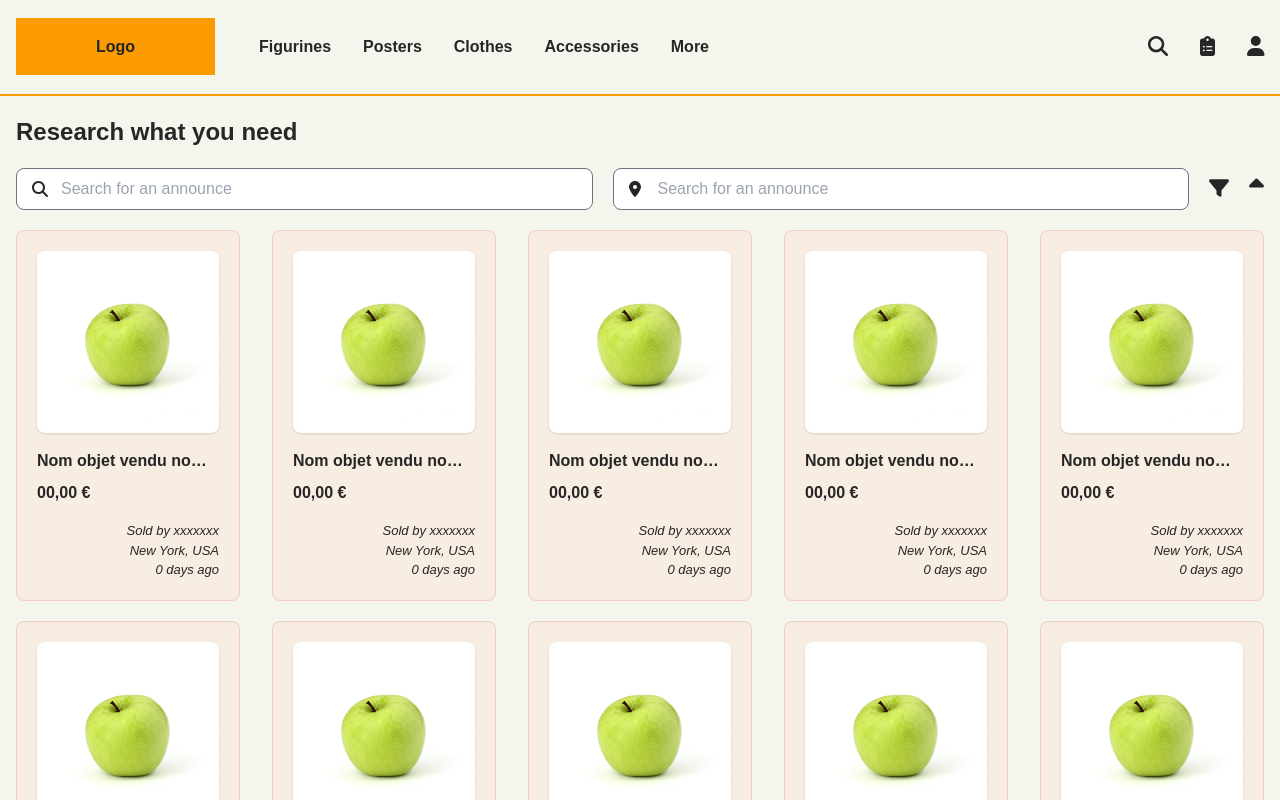
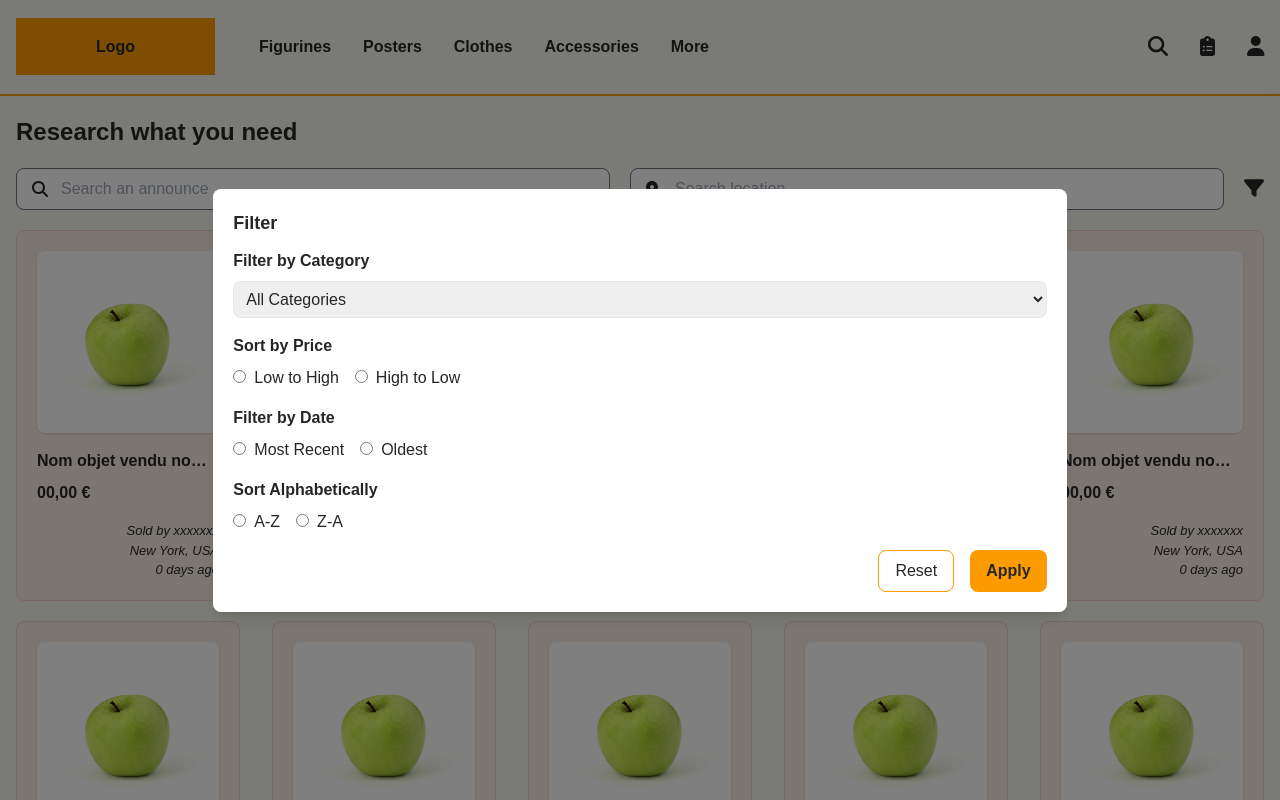
Before and after one commit to David-SDA/otaku-bazaar, a React (Create React App) app: page /search in a window 1280 px wide. Both pictures are taken after a click on the element 1256 px from the left and 189 px from the top of the page. Shown: the top 800 px of the page. Built offline with nearby package versions, Linux system fonts and the light colour scheme; data requests are answered from the project's data file.

Commit message:
Fin visuel de la page de recherche

```diff
--- a/src/components/pages/Search.jsx
+++ b/src/components/pages/Search.jsx
@@ -1,37 +1,54 @@
-import React from 'react';
+import React, { useState } from 'react';
 import SearchBarAnnounce from '../ui/SearchBarAnnounce';
 import SearchBarLocation from '../ui/SearchBarLocation';
 import SearchFilter from '../ui/SearchFilter';
-import SearchSort from '../ui/SearchSort';
 import AnnounceCard from '../ui/AnnounceCard';
+import SearchFiltersModal from '../ui/SearchFiltersModal';
 
 export default function Search(){
+    const [isModalOpen, setIsModalOpen] = useState(false);
+    const [filters, setFilters] = useState({
+        category: '',
+        priceSort: '',
+        sortByDate: '',
+        alphabeticalOrder: '',
+    });
+
+    function handleApplyFilters(newFilters) {
+        setFilters(newFilters);
+        setIsModalOpen(false);
+        console.log('Applied Filters:', newFilters);
+    }
+
     return (
         <>
             <h1 className='text-xl lg:text-2xl font-bold'>
                 Research what you need
             </h1>
-            <div className='my-5 flex justify-between'>
-                <div className='flex-grow mr-5'>
+            <div className='my-5 flex flex-wrap justify-between'>
+                <div className='flex-grow md:mr-5 w-full md:w-auto'>
                     <SearchBarAnnounce />
                 </div>
-                <div className='flex-grow mr-5'>
-                    <SearchBarLocation />
-                </div>
-                <div className='self-center mr-5'>
-                    <SearchFilter />
-                </div>
-                <div className='self-center'>
-                    <SearchSort />
+                <div className='flex-grow flex mt-5 md:mt-0'>
+                    <div className='flex-grow mr-5'>
+                        <SearchBarLocation />
+                    </div>
+                    <div className='self-center'>
+                        <SearchFilter onClick={() => setIsModalOpen(true)} />
+                    </div>
+
                 </div>
             </div>
-            <div className='flex flex-wrap gap-y-5 gap-x-5 justify-around sm:justify-between select-none'>
+            <div className='flex flex-wrap gap-y-5 gap-x-5 justify-around md:justify-between select-none'>
                 {
                     Array.from({length: 25}, (_, index) => (
                         <AnnounceCard key={index} />
                     ))
                 }
             </div>
+            {
+                isModalOpen && <SearchFiltersModal filters={filters} onClose={() => setIsModalOpen(false)} onApply={handleApplyFilters} />
+            }
         </>
     )
 }
--- a/src/components/ui/SearchBarAnnounce.jsx
+++ b/src/components/ui/SearchBarAnnounce.jsx
@@ -5,7 +5,7 @@ import { FontAwesomeIcon } from '@fortawesome/react-fontawesome';
 export default function SearchBarAnnounce() {
     return (
         <div className='relative'>
-            <input type='text' placeholder='Search for an announce' className='bg-white w-full ps-11 pe-5 py-2 border border-gray-500 rounded-lg' />
+            <input type='text' placeholder='Search an announce' className='bg-white w-full ps-11 pe-5 py-2 border border-gray-500 rounded-lg' />
             <FontAwesomeIcon icon={faMagnifyingGlass} className='absolute left-4 top-1/2 -translate-y-1/2' />
         </div>
     )
--- a/src/components/ui/SearchBarLocation.jsx
+++ b/src/components/ui/SearchBarLocation.jsx
@@ -5,7 +5,7 @@ import { FontAwesomeIcon } from '@fortawesome/react-fontawesome';
 export default function SearchBarLocation() {
     return (
         <div className='relative'>
-            <input type='text' placeholder='Search for an announce' className='bg-white w-full ps-11 pe-5 py-2 border border-gray-500 rounded-lg' />
+            <input type='text' placeholder='Search location' className='bg-white w-full ps-11 pe-5 py-2 border border-gray-500 rounded-lg' />
             <FontAwesomeIcon icon={faLocationDot} className='absolute left-4 top-1/2 -translate-y-1/2' />
         </div>
     )
--- a/src/components/ui/SearchFilter.jsx
+++ b/src/components/ui/SearchFilter.jsx
@@ -2,9 +2,9 @@ import React from 'react';
 import { faFilter } from '@fortawesome/free-solid-svg-icons';
 import { FontAwesomeIcon } from '@fortawesome/react-fontawesome';
 
-export default function SearchFilter(){
+export default function SearchFilter({onClick}){
     return (
-        <div className='cursor-pointer'>
+        <div onClick={onClick} className='cursor-pointer'>
             <FontAwesomeIcon icon={faFilter} size='lg' />
         </div>
     )
--- /dev/null
+++ b/src/components/ui/SearchFiltersModal.jsx
@@ -0,0 +1,91 @@
+import React, { useState } from 'react';
+import data from '../../db.json';
+
+export default function SearchFiltersModal({filters, onClose, onApply}){
+    const [category, setCategory] = useState(filters.category);
+    const [sortByDate, setSortByDate] = useState(filters.sortByDate);
+    const [alphabeticalOrder, setAlphabeticalOrder] = useState(filters.alphabeticalOrder);
+    const [priceSort, setPriceSort] = useState(filters.priceSort);
+
+    function applyFilters() {
+        onApply({
+            category,
+            sortByDate,
+            alphabeticalOrder,
+            priceSort,
+        })
+    }
+
+    function resetFilters() {
+        setCategory('');
+        setSortByDate('');
+        setAlphabeticalOrder('');
+        setPriceSort('');
+    }
+
+    return (
+        <div className='fixed inset-0 bg-black bg-opacity-50 flex justify-center items-center z-50'>
+            <div className='bg-white p-5 rounded-lg shadow-lg w-2/3'>
+                <h2 className='text-lg font-bold mb-3'>Filter</h2>
+                <div className='mb-4'>
+                    <label className='block font-bold mb-2'>Filter by Category</label>
+                    <select value={category} onChange={(e) => setCategory(e.target.value)} className='w-full border rounded-lg p-2'>
+                        <option value=''>All Categories</option>
+                        {
+                            data.categories.map((category) => (
+                                <option key={category.id} value={category.id}>{category.label}</option>
+                            ))
+                        }
+                    </select>
+                </div>
+                <div className='mb-4'>
+                    <label className='block font-bold mb-2'>Sort by Price</label>
+                    <div className='flex items-center space-x-4'>
+                        <label>
+                            <input type='radio' name='priceOrder' value='asc' checked={priceSort === 'asc'} onChange={(e) => setPriceSort(e.target.value)} className='mr-2' />
+                            Low to High
+                        </label>
+                        <label>
+                            <input type='radio' name='priceOrder' value='desc' checked={priceSort === 'desc'} onChange={(e) => setPriceSort(e.target.value)} className='mr-2' />
+                            High to Low
+                        </label>
+                    </div>
+                </div>
+                <div className='mb-4'>
+                    <label className='block font-bold mb-2'>Filter by Date</label>
+                    <div className='flex items-center space-x-4'>
+                        <label>
+                            <input type='radio' name='sortByDate' value='recent' checked={sortByDate === 'recent'} onChange={(e) => setSortByDate(e.target.value)} className='mr-2' />
+                            Most Recent
+                        </label>
+                        <label>
+                            <input type='radio' name='sortByDate' value='oldest' checked={sortByDate === 'oldest'} onChange={(e) => setSortByDate(e.target.value)} className='mr-2' />
+                            Oldest
+                        </label>
+                    </div>
+                </div>
+                <div className='mb-4'>
+                    <label className='block font-bold mb-2'>Sort Alphabetically</label>
+                    <div className='flex items-center space-x-4'>
+                        <label>
+                            <input type='radio' name='alphabeticalOrder' value='asc' checked={alphabeticalOrder === 'asc'} onChange={(e) => setAlphabeticalOrder(e.target.value)} className='mr-2' />
+                            A-Z
+                        </label>
+                        <label>
+                            <input type='radio' name='alphabeticalOrder' value='desc' checked={alphabeticalOrder === 'desc'} onChange={(e) => setAlphabeticalOrder(e.target.value)} className='mr-2' />
+                            Z-A
+                        </label>
+                    </div>
+                </div>
+                <div className='flex justify-end space-x-4 mt-4'>
+                    <button onClick={resetFilters} className='border border-primary px-4 py-2 rounded-lg'>
+                        Reset
+                    </button>
+                    <button onClick={applyFilters} className='bg-primary font-bold px-4 py-2 rounded-lg'>
+                        Apply
+                    </button>
+                </div>
+            </div>
+        </div>
+    )
+}
--- a/src/components/ui/SearchSort.jsx
+++ /dev/null
@@ -1,37 +0,0 @@
-import React, { useState } from 'react';
-import { faSort, faSortUp, faSortDown } from '@fortawesome/free-solid-svg-icons';
-import { FontAwesomeIcon } from '@fortawesome/react-fontawesome';
-
-export default function SearchSort(){
-    const [sortState, setSortState] = useState('none');
-
-    function handleSortClick(){
-        if(sortState === 'none'){
-            setSortState('asc');
-        }
-        else if(sortState === 'asc'){
-            setSortState('desc');
-        }
-        else{
-            setSortState('none');
-        }
-    };
-
-    function getSortIcon(){
-        if(sortState === 'asc'){
-            return faSortUp;
-        }
-        else if(sortState === 'desc'){
-            return faSortDown;
-        }
-        else{
-            return faSort;
-        }
-    };
-
-    return (
-        <div onClick={handleSortClick} className='cursor-pointer'>
-            <FontAwesomeIcon icon={getSortIcon()} size='xl' />
-        </div>
-    )
-}
```
